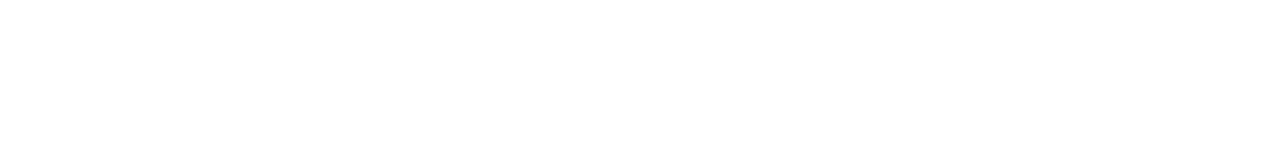
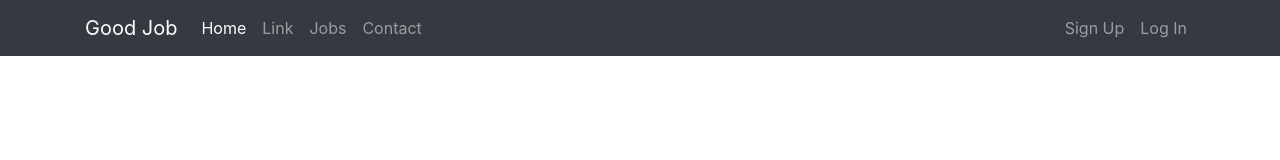
Before and after one commit to javazh005/git-rwd-project, a plain HTML site: page index.html in a window 1280 px wide. Drawn offline with nearby package versions, Linux system fonts and the light colour scheme.

Commit message:
add:  navbar

```diff
--- a/index.html
+++ b/index.html
@@ -15,6 +15,41 @@
 <body>
 
     <!-- navbar -->
+    <nav class="navbar navbar-expand-lg navbar-dark bg-dark">
+      <div class="container">
+            <a class="navbar-brand" href="#">Good Job</a>
+            <button class="navbar-toggler" type="button" data-toggle="collapse" data-target="#navbarSupportedContent"
+                aria-controls="navbarSupportedContent" aria-expanded="false" aria-label="Toggle navigation">
+                <span class="navbar-toggler-icon"></span>
+            </button>
+
+            <div class="collapse navbar-collapse" id="navbarSupportedContent">
+                <ul class="navbar-nav mr-auto">
+                    <li class="nav-item active">
+                        <a class="nav-link" href="#">Home <span class="sr-only">(current)</span></a>
+                    </li>
+                    <li class="nav-item">
+                        <a class="nav-link" href="#">Link</a>
+                    </li>
+                    <li class="nav-itfem">
+                        <a class="nav-link" href="#">Jobs</a>
+                    </li>
+                    <li class="nav-item">
+                        <a class="nav-link" href="#">Contact</a>
+                    </li>
+                </ul>
+                <ul class='navbar-nav ml-auto'>
+                    <li class="nav-item">
+                        <a class="nav-link" href="#">Sign Up</a>
+                    </li>
+                    <li class="nav-item">
+                        <a class="nav-link" href="#">Log In</a>
+                    </li>
+                </ul>
+            </div>
+      </div>
+    </nav>
+
 
     <!-- mainBanner -->
 
```
